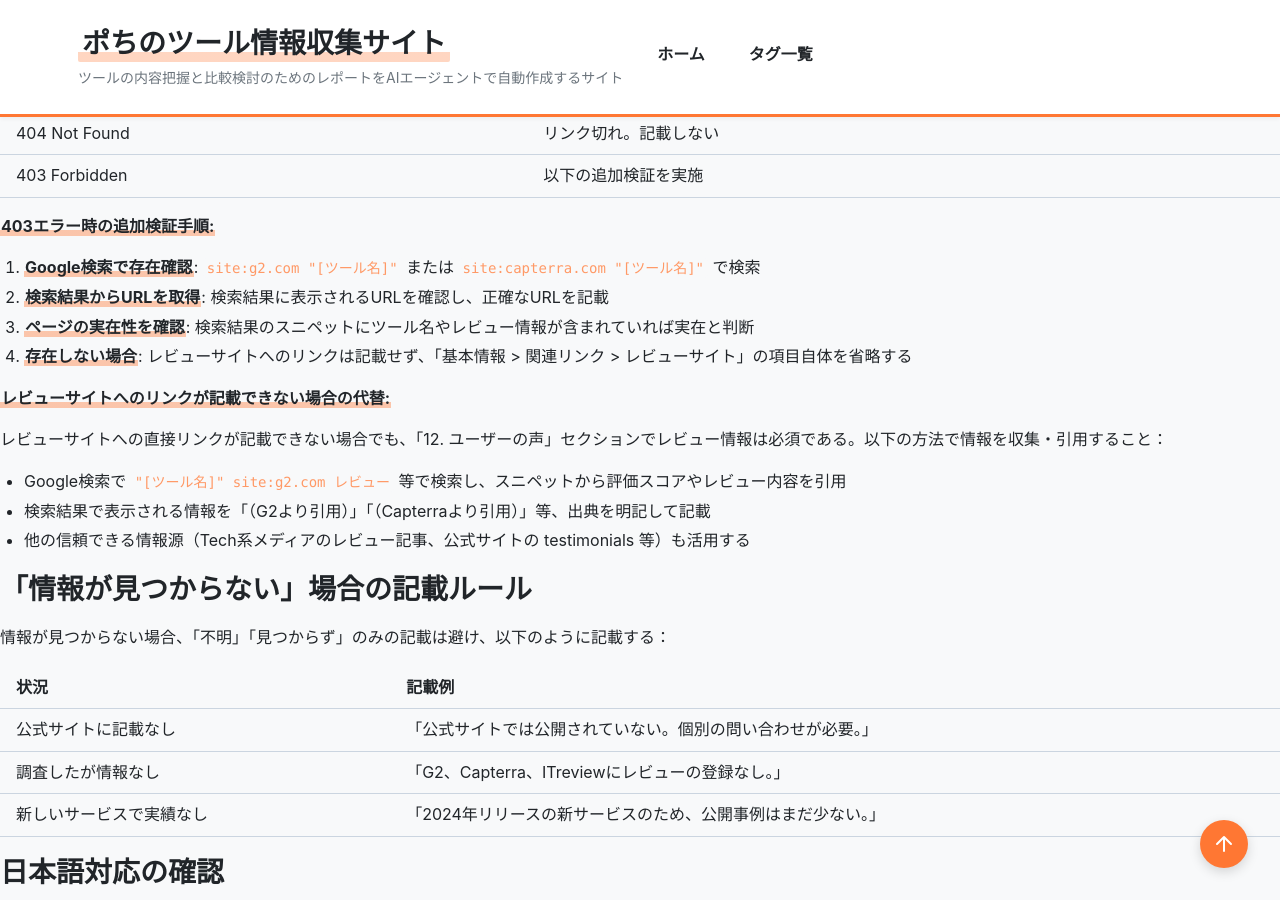
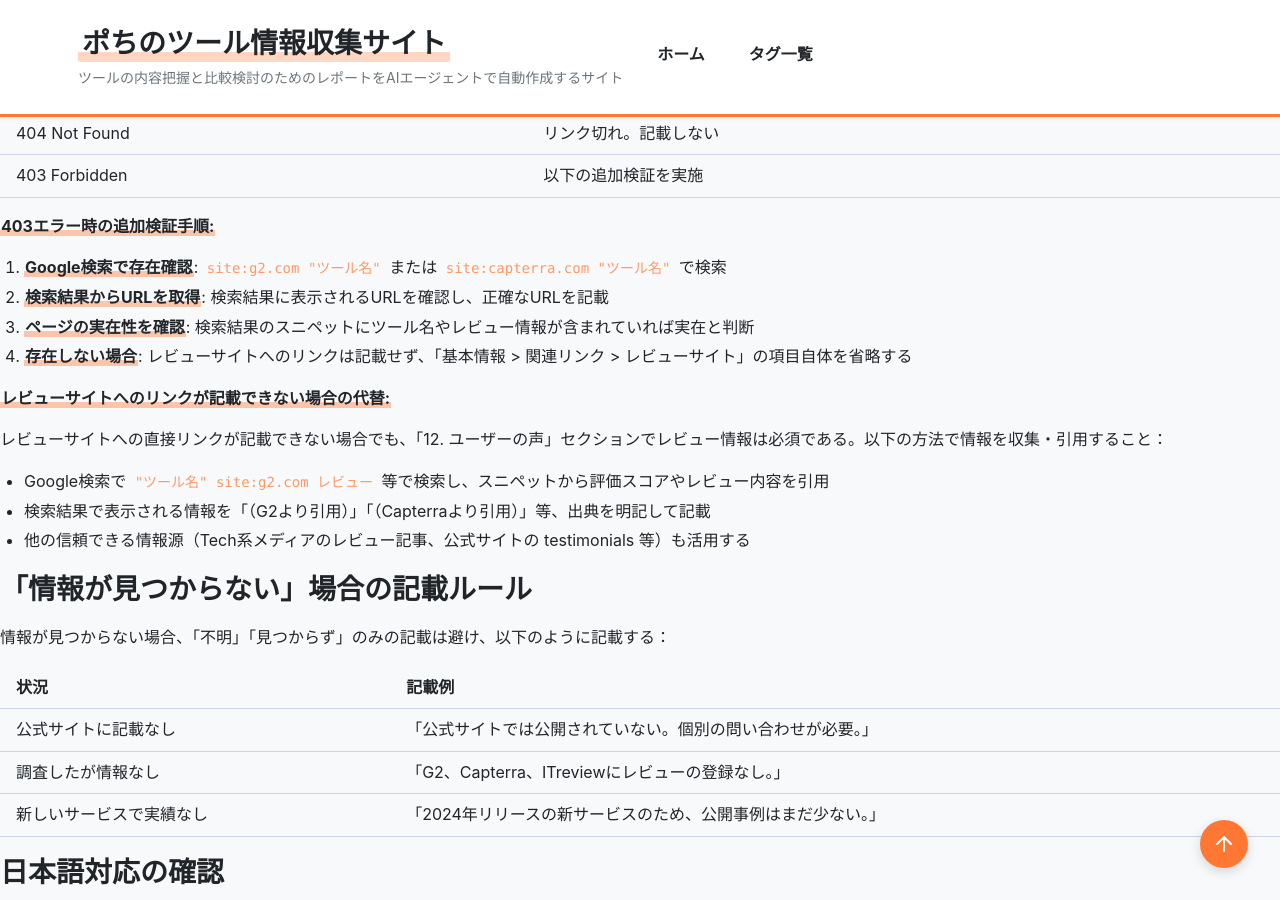
Before and after one commit to aegisfleet/tool-survey-report, a Jekyll site: the page built from task-report-create-or-update.md, in a window 1280 px wide and 900 px high, scrolled down 6628 px. Built offline with Jekyll 4.4.1, drawn with Linux system fonts in a browser that asks for light colours; our own code applies the rules of GitHub Pages for plain Markdown files; some of the changed text lies outside the part shown.

Commit message:
feat: レポートの追加、関連ドキュメントの更新、および日次レポートメンテナンスワークフローの改善

````diff
--- a/task-report-create-or-update.md
+++ b/task-report-create-or-update.md
@@ -44,7 +44,7 @@
 - 関連リンクの収集
   - GitHubリポジトリの有無を確認（オープンソースの場合）
   - DeepWikiの有無を確認（オープンソースの場合）
-    - `site:deepwiki.com "[ツール名]"` で検索し、ページが存在するか確認
+    - `site:deepwiki.com "ツール名"` で検索し、ページが存在するか確認
   - 公式ドキュメントサイトのURLを収集（公式サイトと異なる場合）
   - 主要レビューサイト（G2, Capterra, ITreview等）のツールページURLを収集
 
@@ -229,7 +229,7 @@
 
 **403エラー時の追加検証手順:**
 
-1. **Google検索で存在確認**: `site:g2.com "[ツール名]"` または `site:capterra.com "[ツール名]"` で検索
+1. **Google検索で存在確認**: `site:g2.com "ツール名"` または `site:capterra.com "ツール名"` で検索
 2. **検索結果からURLを取得**: 検索結果に表示されるURLを確認し、正確なURLを記載
 3. **ページの実在性を確認**: 検索結果のスニペットにツール名やレビュー情報が含まれていれば実在と判断
 4. **存在しない場合**: レビューサイトへのリンクは記載せず、「基本情報 > 関連リンク > レビューサイト」の項目自体を省略する
@@ -238,7 +238,7 @@
 
 レビューサイトへの直接リンクが記載できない場合でも、「12. ユーザーの声」セクションでレビュー情報は必須である。以下の方法で情報を収集・引用すること：
 
-- Google検索で `"[ツール名]" site:g2.com レビュー` 等で検索し、スニペットから評価スコアやレビュー内容を引用
+- Google検索で `"ツール名" site:g2.com レビュー` 等で検索し、スニペットから評価スコアやレビュー内容を引用
 - 検索結果で表示される情報を「（G2より引用）」「（Capterraより引用）」等、出典を明記して記載
 - 他の信頼できる情報源（Tech系メディアのレビュー記事、公式サイトの testimonials 等）も活用する
 
@@ -283,7 +283,7 @@
 
 ### ファイル命名規則
 
-- ファイル名: `_reports/[ツール名].md`
+- ファイル名: `_reports/ツール名.md`
 - 日本語ツール名の場合は英語表記も併記
 - 特殊文字は避け、ハイフンで区切る
 
@@ -294,7 +294,7 @@
 ```yaml
 ---
 # 【必須項目】
-title: "[ツール名] 調査レポート"
+title: "ツール名 調査レポート"
 tool_name: "ツール名"
 tool_reading: "ツールの読み方"  # カタカナ。必須。複数ある場合は「 A / B 」のように併記
 category: "カテゴリ名"
````
Also changed, not shown: _reports/hugo.md (+2 -2 lines), _reports/waves-place.md (+2 -2 lines), templates/template.md (+2 -2 lines), .github/workflows/daily-report-maintenance.yml, README.md.
